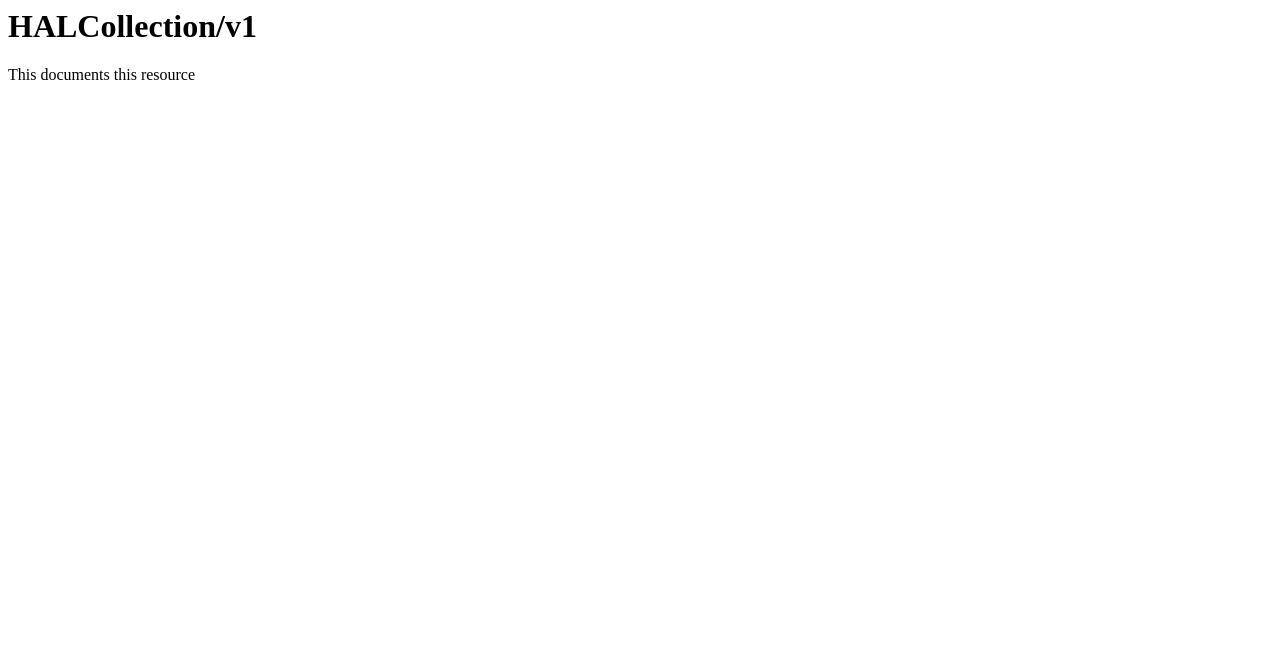
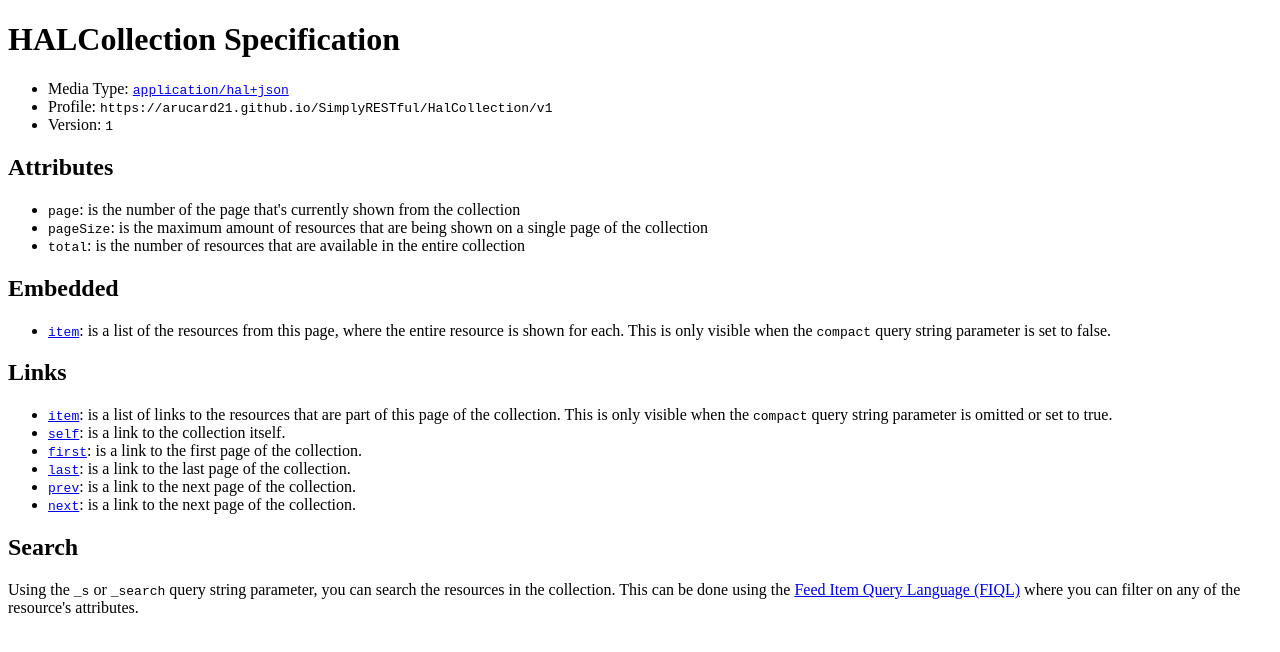
Before and after one commit to arucard21/SimplyRESTful-Framework, a plain HTML site: page docs/HalCollection/v1/index.html in a window 1280 px wide. Drawn offline with Linux system fonts and the light colour scheme.

Commit message:
Added documentation for HALCollection Also capitalized HAL everywhere since that made more sense.

```diff
--- a/docs/HalCollection/v1/index.html
+++ b/docs/HalCollection/v1/index.html
@@ -1,4 +1,42 @@
+<!DOCTYPE html>
 <html>
-<h1>HALCollection/v1</h1>
-<p>This documents this resource</p>
+<head>
+	<title>HALCollection Specification</title>
+</head>
+<body>
+	<h1>HALCollection Specification</h1>
+	<ul>
+		<li>Media Type: <a href="https://tools.ietf.org/html/draft-kelly-json-hal"><code>application/hal+json</code></a></li>
+		<li>Profile: <code>https://arucard21.github.io/SimplyRESTful/HalCollection/v1</code></li>
+		<li>Version: <code>1</code></li>
+	</ul>
+	<h2>Attributes</h2>
+	<ul>
+		<li><code>page</code>: is the number of the page that's currently shown from the collection</li>
+		<li><code>pageSize</code>: is the maximum amount of resources that are being shown on a single page of the collection</li>
+		<li><code>total</code>: is the number of resources that are available in the entire collection</li>
+	</ul>
+	<h2>Embedded</h2>
+	<ul>
+		<li><a href="https://tools.ietf.org/html/rfc6573#section-2.1"><code>item</code></a>: is a list of the
+		resources from this page, where the entire resource is shown for each. This is only visible when the
+		<code>compact</code> query string parameter is set to false.</li>
+	</ul>
+	<h2>Links</h2>
+	<ul>
+		<li><a href="https://tools.ietf.org/html/rfc6573#section-2.1"><code>item</code></a>: is a list of links to the resources
+		that are part of this page of the collection. This is only visible when the <code>compact</code> query string
+		parameter is omitted or set to true.</li>
+		<li><a href="https://tools.ietf.org/html/rfc4287#section-4.2.7.2"><code>self</code></a>: is a link to the collection itself.</li>
+		<li><a href="https://tools.ietf.org/html/rfc5988#section-6.2.2"><code>first</code></a>: is a link to the first page of the collection.</li>
+		<li><a href="https://tools.ietf.org/html/rfc5988#section-6.2.2"><code>last</code></a>: is a link to the last page of the collection.</li>
+		<li><a href="https://tools.ietf.org/html/rfc5988#section-6.2.2"><code>prev</code></a>: is a link to the next page of the collection.</li>
+		<li><a href="https://tools.ietf.org/html/rfc5988#section-6.2.2"><code>next</code></a>: is a link to the next page of the collection.</li>
+	</ul>
+	<h2>Search</h2>
+	<p>Using the <code>_s</code> or <code>_search</code> query string parameter, you can search the resources in the collection.
+		This can be done using the <a href="https://tools.ietf.org/html/draft-nottingham-atompub-fiql">Feed Item Query Language (FIQL)</a>
+		where you can filter on any of the resource's attributes.
+	</p>
+</body>
 </html>
```
Also changed, not shown: README.md, 4 other files.
